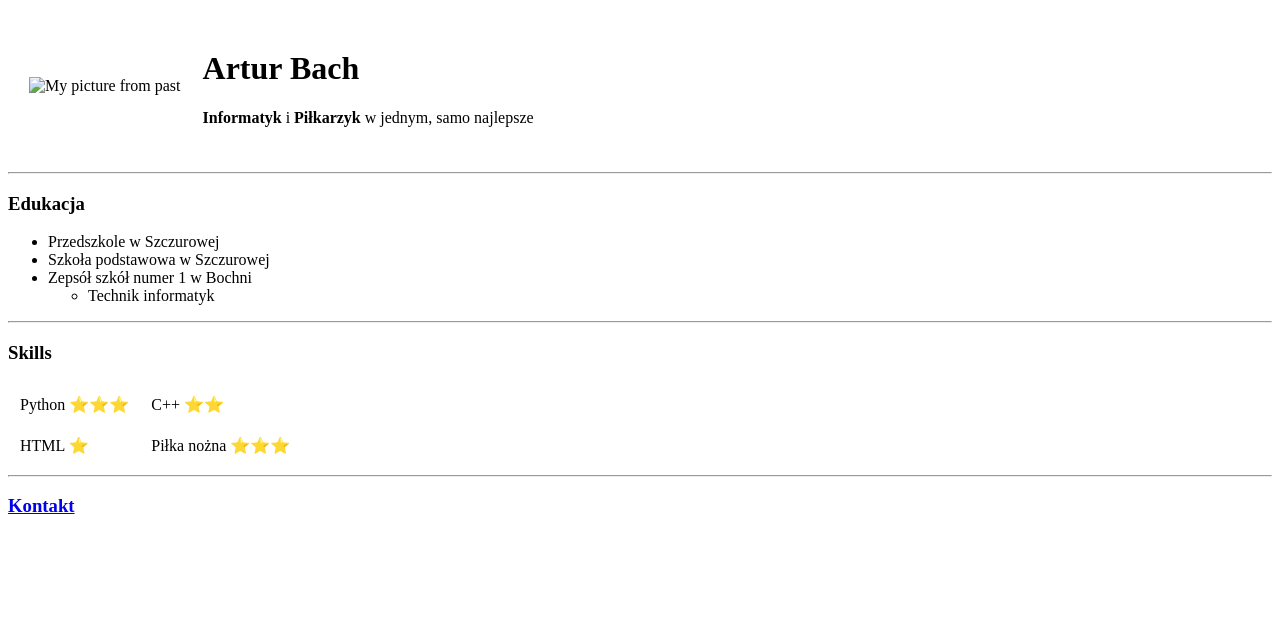
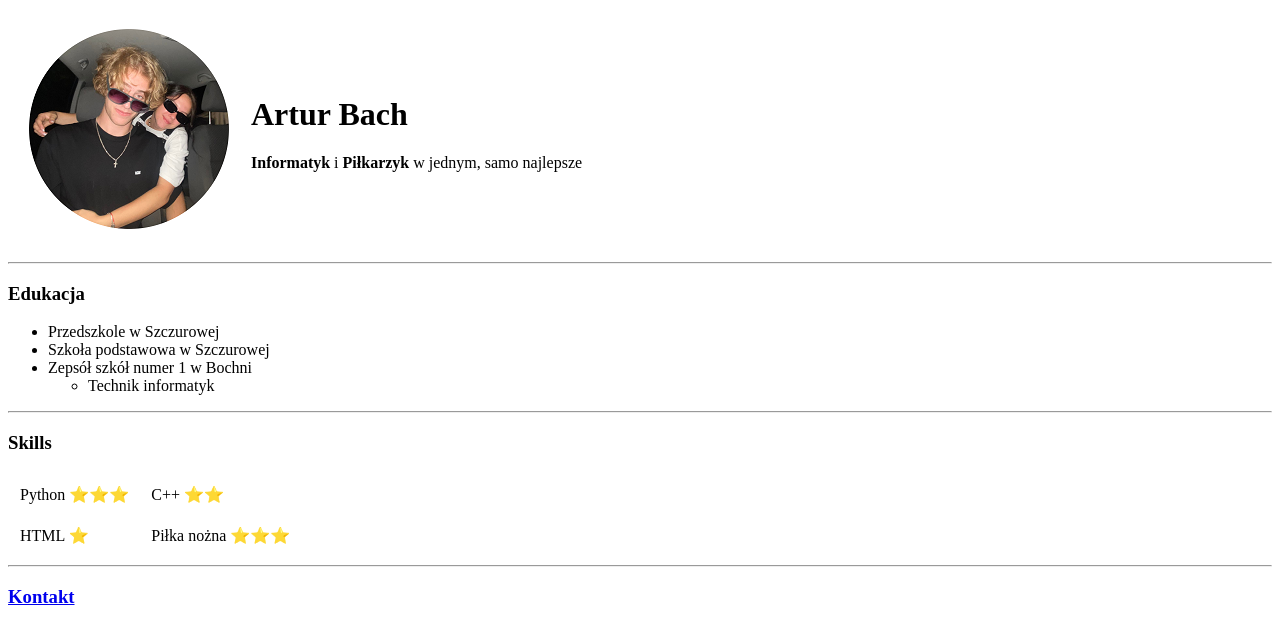
Before and after one commit to NieToNieJa/CV, a plain HTML site: page index.html in a window 1280 px wide. Drawn offline with Linux system fonts and the light colour scheme.

Commit message:
Visual fixes

```diff
--- a/index.html
+++ b/index.html
@@ -7,7 +7,7 @@
     <body>
         <table cellspacing="20">
             <tr>
-                <td> <img src="images/me.png" alt="My picture from past"> </a> </td>
+                <td> <img src="me.png" alt="My picture from past"> </a> </td>
                 <td>
                     <h1> Artur Bach </h1>
                     <p> <strong> Informatyk </strong> i <strong> Piłkarzyk </strong> w jednym, samo najlepsze </p>
```
